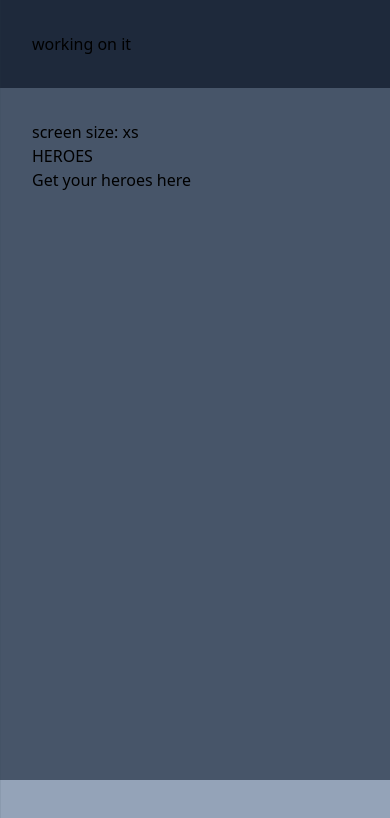
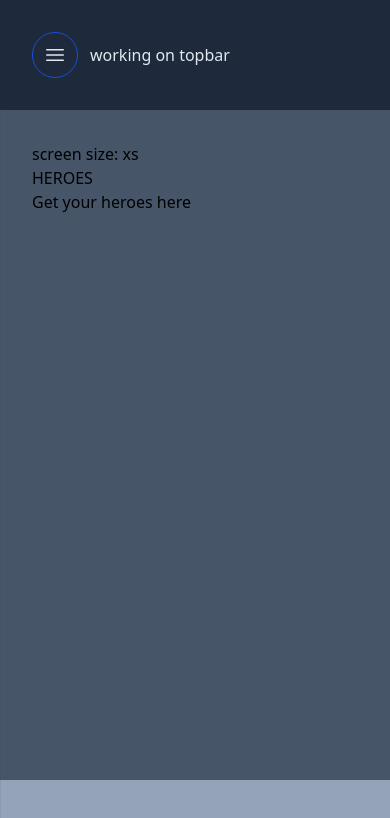
Before and after one commit to raihan-brain/ang-exp, an Angular app: page /heroes in a window 390 px wide. Shown: the top 818 px of the page. Built offline with nearby package versions, Linux system fonts and the light colour scheme.

Commit message:
added responsive sidebar

```diff
--- a/src/app/app.component.html
+++ b/src/app/app.component.html
@@ -1,9 +1,9 @@
 <body>
 <div class="grid-container">
   <header>
-    <p>working on it</p>
+    <app-topbar (menuButtonClick)="onMenuButtonClick()"></app-topbar>
   </header>
-  <nav>
+  <nav [ngClass]="{'active': menuActive}">
     <ol>
       <li>
         <a routerLink="/crisis-center" routerLinkActive="active" >Crisis Center</a>
@@ -14,6 +14,7 @@
     </ol>
 
   </nav>
+  <div class="layout-mask" [ngClass]="{'layout-mask-active': menuActive}" (click)="onMaskClick()"></div>
   <main>
     screen size: {{screenSize}}
     <router-outlet></router-outlet>
--- a/src/app/app.component.ts
+++ b/src/app/app.component.ts
@@ -8,6 +8,7 @@ import {ScreenSizeService} from "./common-service/screen-size.service";
 })
 export class AppComponent implements OnInit{
 
+  menuActive = false;
   screenSize: string = "";
   title = 'ang_exp';
 
@@ -18,4 +19,13 @@ export class AppComponent implements OnInit{
       this.screenSize = size;
     });
   }
+
+  onMenuButtonClick() {
+    console.log("==== fired====")
+    this.menuActive = true;
+  }
+
+  onMaskClick() {
+    this.menuActive = false;
+  }
 }
--- a/src/app/app.module.ts
+++ b/src/app/app.module.ts
@@ -6,13 +6,15 @@ import { AppComponent } from './app.component';
 import { CririsListComponent } from './criris-list/criris-list.component';
 import { HeroListComponent } from './hero-list/hero-list.component';
 import { PageNotFoundComponent } from './page-not-found/page-not-found.component';
+import { TopbarComponent } from './layout/topbar/topbar.component';
 
 @NgModule({
   declarations: [
     AppComponent,
     CririsListComponent,
     HeroListComponent,
-    PageNotFoundComponent
+    PageNotFoundComponent,
+    TopbarComponent
   ],
   imports: [
     BrowserModule,
--- /dev/null
+++ b/src/app/layout/topbar/topbar.component.html
@@ -0,0 +1,10 @@
+<div class="flex flex-row items-center">
+  <div class="pe-3" *ngIf="showButton">
+    <button (click)="onMenuButtonClick($event)" type="button" class="text-blue-700 border border-blue-700 hover:bg-blue-700 hover:text-white focus:ring-4 focus:outline-none focus:ring-blue-300 font-medium rounded-full text-sm p-2.5 text-center inline-flex items-center dark:border-blue-500 dark:text-blue-500 dark:hover:text-white dark:focus:ring-blue-800 dark:hover:bg-blue-500">
+      <svg xmlns="http://www.w3.org/2000/svg" fill="none" viewBox="0 0 24 24" stroke-width="1.5" stroke="currentColor" class="w-6 h-6 text-slate-200">
+        <path stroke-linecap="round" stroke-linejoin="round" d="M3.75 6.75h16.5M3.75 12h16.5m-16.5 5.25h16.5" />
+      </svg>
+    </button>
+  </div>
+  <h3 class="text-slate-200">working on topbar</h3>
+</div>
--- /dev/null
+++ b/src/app/layout/topbar/topbar.component.ts
@@ -0,0 +1,26 @@
+import {Component, EventEmitter, OnInit, Output} from '@angular/core';
+import {ScreenSizeService} from "../../common-service/screen-size.service";
+
+@Component({
+  selector: 'app-topbar',
+  templateUrl: './topbar.component.html',
+  styleUrls: ['./topbar.component.scss']
+})
+export class TopbarComponent implements OnInit{
+  @Output() menuButtonClick: EventEmitter<any> = new EventEmitter();
+  showButton :boolean = false;
+  constructor(private screenSizeService: ScreenSizeService) {
+  }
+
+  ngOnInit(): void {
+    this.screenSizeService.getScreenSize$().subscribe(size => {
+      this.showButton = (size === 'xs' || size === 'sm' );
+    });
+  }
+
+  onMenuButtonClick(event: Event) {
+    console.log("===== clicked ===")
+    this.menuButtonClick.emit();
+    event.preventDefault();
+  }
+}
--- a/src/assets/showcase/styles/layout/_responsive.scss
+++ b/src/assets/showcase/styles/layout/_responsive.scss
@@ -16,10 +16,26 @@ $breakpoint-tablet: 768px;
     top: 0;
     left: 0;
     height: 100dvh;
+    z-index: 1102;
     transform: translateX(-100%);
     transition: transform 0.3s ease-in-out;
-    &:active {
+    &.active {
       transform: translateX(0);
     }
   }
+
+  .layout-mask {
+    background-color: rgba(0, 0, 0, 0.1);
+
+    &.layout-mask-active {
+      z-index: 1101;
+      width: 100%;
+      height: 100%;
+      position: fixed;
+      top: 0;
+      left: 0;
+      background-color: rgba(0, 0, 0, 0.4);
+      transition: background-color .5s;
+    }
+  }
 }
```
Also changed, not shown: src/app/layout/topbar/topbar.component.scss (added), 1 other file (tests, documents, lock files or other folders).
